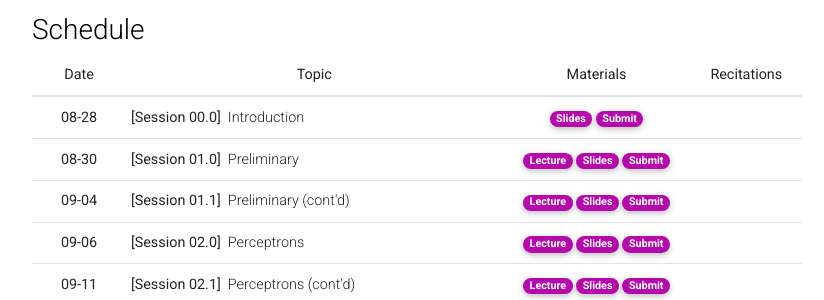
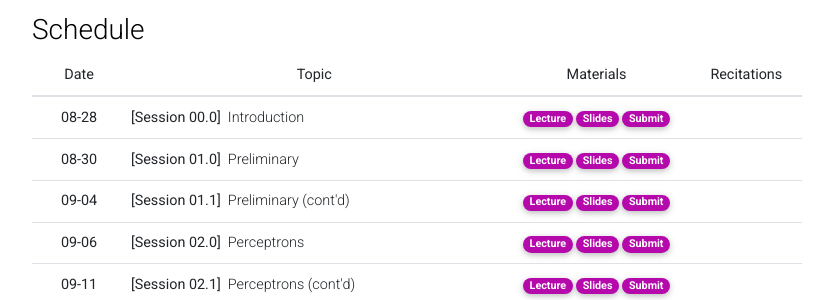
Before and after one commit to Uehwan/Uehwan.github.io, a Jekyll site: the page built from _teaching/aiexplab23fall.md, in a window 1280 px wide and 900 px high, scrolled down 599 px. Shown: the part 428-728 px from the top of the window, without its empty margins (223-1047 px from the left). Built offline with Jekyll 4.4.1, drawn with Linux system fonts in a browser that asks for light colours; nearby versions of some CDN libraries; comment, search, counter and statistics services are not loaded; a style sheet for code colours, icons or effects is not loaded.

Commit message:
intro video

```diff
--- a/_teaching/aiexplab23fall.md
+++ b/_teaching/aiexplab23fall.md
@@ -54,7 +54,7 @@ This course will showcase various methods in machine learning and deep learning.
       <th scope="row">08-28</th>
       <td class="text-left"><b>[Session 00.0]</b> &nbsp;Introduction</td>
       <td>
-        <!--a href="" target="_blank" class="badge badge-pill" style="background-color:#B509AC;">Lecture</a-->
+        <a href="https://youtu.be/qR2q4jwN-Rs" target="_blank" class="badge badge-pill" style="background-color:#B509AC;">Lecture</a>
         <a href="https://docs.google.com/presentation/d/1Rqgy6Gc--kJjimmnf_W5UISFkl5qR20v-7fZMrF3RG4/edit?usp=sharing" target="_blank" class="badge badge-pill" style="background-color:#B509AC;">Slides</a>
         <a href="https://forms.gle/fqDqLDriX9yEfi1h6" target="_blank" class="badge badge-pill" style="background-color:#B509AC;">Submit</a>
       </td>
```
